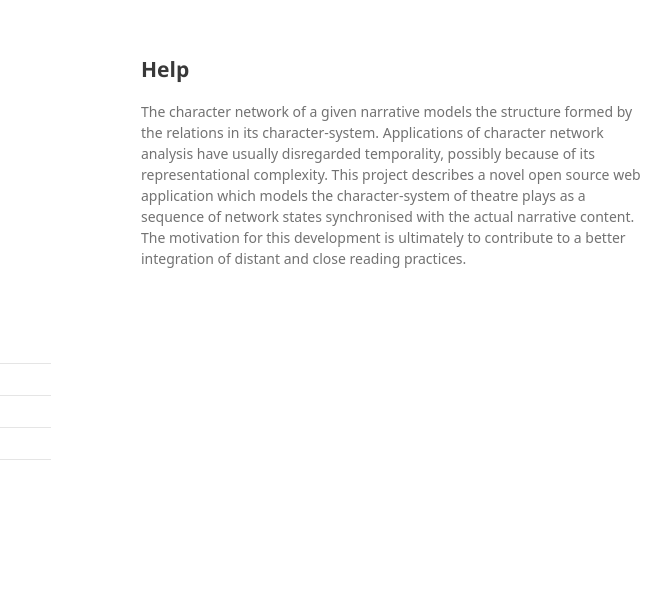
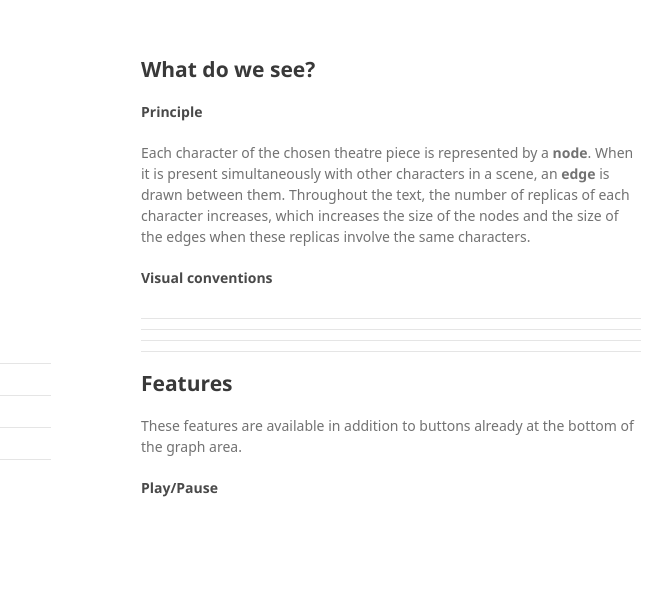
Before and after one commit to maladesimaginaires/intnetviz, a plain HTML site: page help.html in a window 1280 px wide. Shown: the full height of the page, 429-1101 px from the left. Drawn offline with Linux system fonts and the light colour scheme; a web font is replaced by a local one.

Commit message:
Update help.html

```diff
--- a/help.html
+++ b/help.html
@@ -37,8 +37,31 @@
         <p><small>A DH UNIL–EPFL research project</small></p>
       </header>
       <section>
-        <h2>Help</h2>
-        <p>The character network of a given narrative models the structure formed by the relations in its character-system. Applications of character network analysis have usually disregarded temporality, possibly because of its representational complexity. This project describes a novel open source web application which models the character-system of theatre plays as a sequence of network states synchronised with the actual narrative content. The motivation for this development is ultimately to contribute to a better integration of distant and close reading practices.</p>
+        <h2>What do we see?</h2>
+        <h4>Principle</h4>
+        <p>Each character of the chosen theatre piece is represented by a <b>node</b>. When it is present simultaneously with other characters in a scene, an <b>edge</b> is drawn between them. Throughout the text, the number of replicas of each character increases, which increases the size of the nodes and the size of the edges when these replicas involve the same characters.</p>
+        <h4>Visual conventions</h4>
+        <table style="width:100%">
+          <tr>
+            <td></td>
+            <td></td>
+          </tr>
+          <tr>
+            <td></td>
+            <td></td>
+          </tr>
+          <tr>
+            <td></td>
+            <td></td>
+          </tr>
+          <tr>
+            <td></td>
+            <td></td>
+          </tr>
+        </table>
+        <h2>Features</h2>
+        <p>These features are available in addition to buttons already at the bottom of the graph area.</p>
+        <h4>Play/Pause</h4>
       </section>
     </div>
     <script src="javascripts/scale.fix.js"></script>
```
